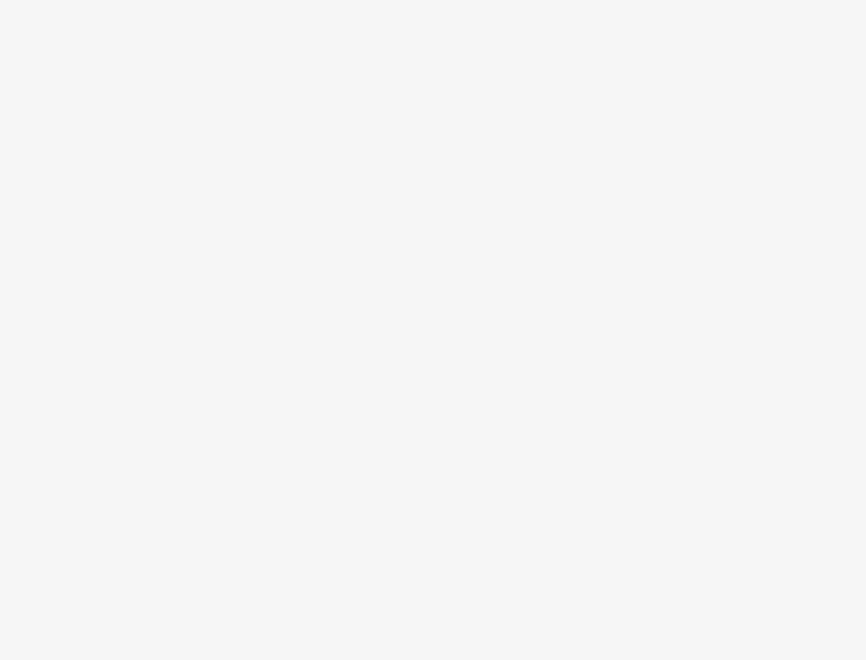
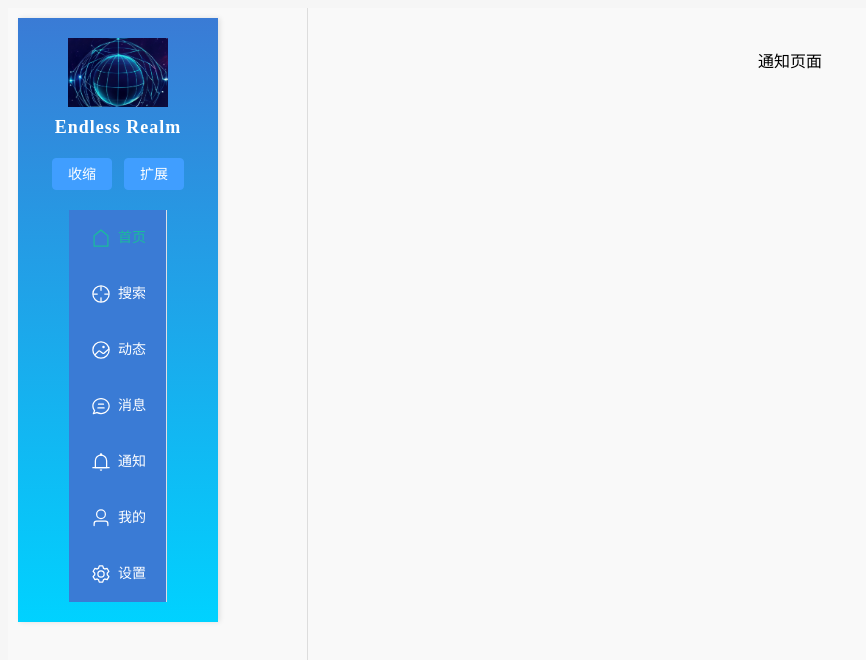
Before and after one commit to hongmengchen/Endless-Realm, a Vue app in the folder frontend/: page /notification in a window 1280 px wide. Shown: the top 660 px of the page, without its empty margins (0-866 px from the left). Built offline with nearby package versions, Linux system fonts and the light colour scheme.

Commit message:
feat(notification): 创建通知页面布局- 添加左侧侧边栏和右侧主要内容区域 - 引入 AppSideBar 组件 - 优化页面结构，为通知页面添加基本框架

```diff
--- a/frontend/src/views/notification.vue
+++ b/frontend/src/views/notification.vue
@@ -1,11 +1,22 @@
+<template>
+  <div class="container">
+    <!-- 左侧侧边栏 -->
+    <el-aside class="container-aside">
+      <AppSideBar />
+    </el-aside>
+
+    <!-- 右侧内容 -->
+    <el-main class="container-body">通知页面</el-main>
+  </div>
+</template>
+
 <script>
+import AppSideBar from "@/components/AppSideBar.vue";
+
 export default {
-  name: "userNotification",
+  name: "notificationPage",
+  components: { AppSideBar },
 };
 </script>
 
-<template>
-  <div></div>
-</template>
-
 <style scoped></style>
```
